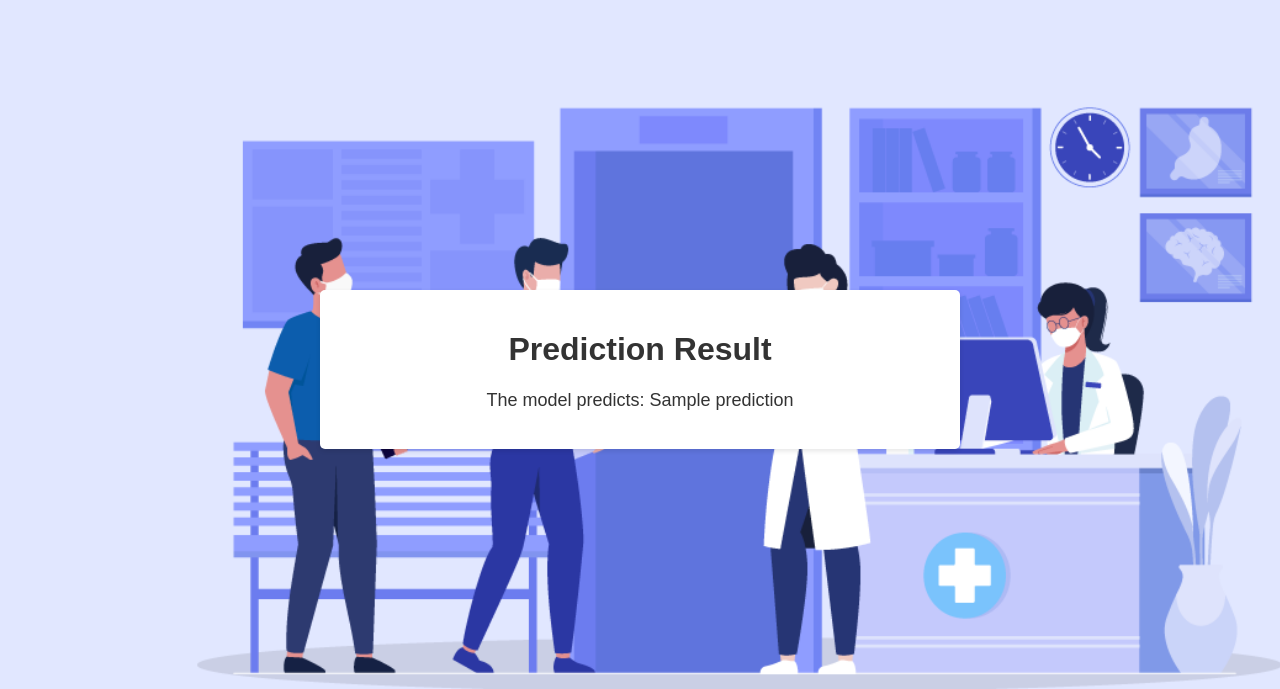
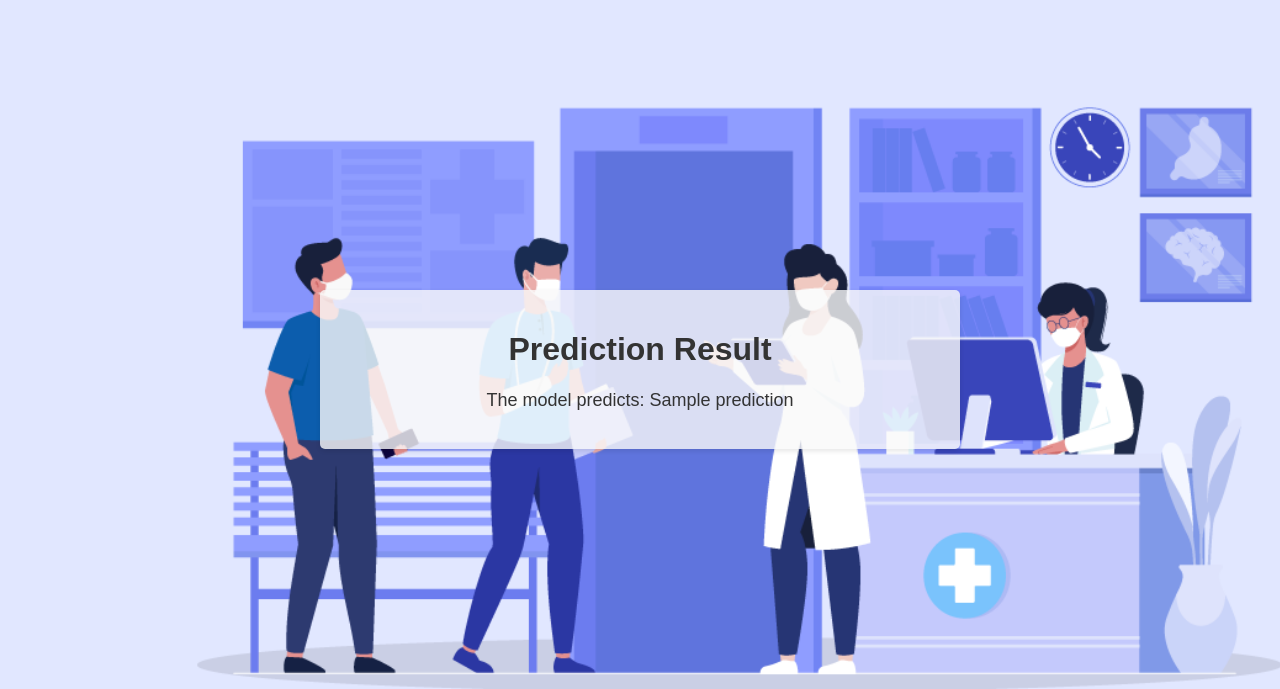
Before and after one commit to Abdullah-Gohar/Heart-Disease-Prediction-using-Deep-Learning, a Flask app: template templates/result.html in a window 1280 px wide. Shown: the top 689 px of the page. Run offline with Flask 3, Linux system fonts and the light colour scheme; the template is opened without the code that fills it: most values are stand-ins (such as "Sample title", 1, 10 or a date in 2020).

Commit message:
edit prediction page

```diff
--- a/templates/result.html
+++ b/templates/result.html
@@ -30,7 +30,8 @@
         .container {
             max-width: 600px;
             margin: 0 auto;
-            background-color: #fff;
+            /* background-color: #fff; */
+            background-color: rgba(249, 249, 249, 0.8);
             border-radius: 5px;
             padding: 20px;
             box-shadow: 0 2px 5px rgba(0, 0, 0, 0.1);
```
